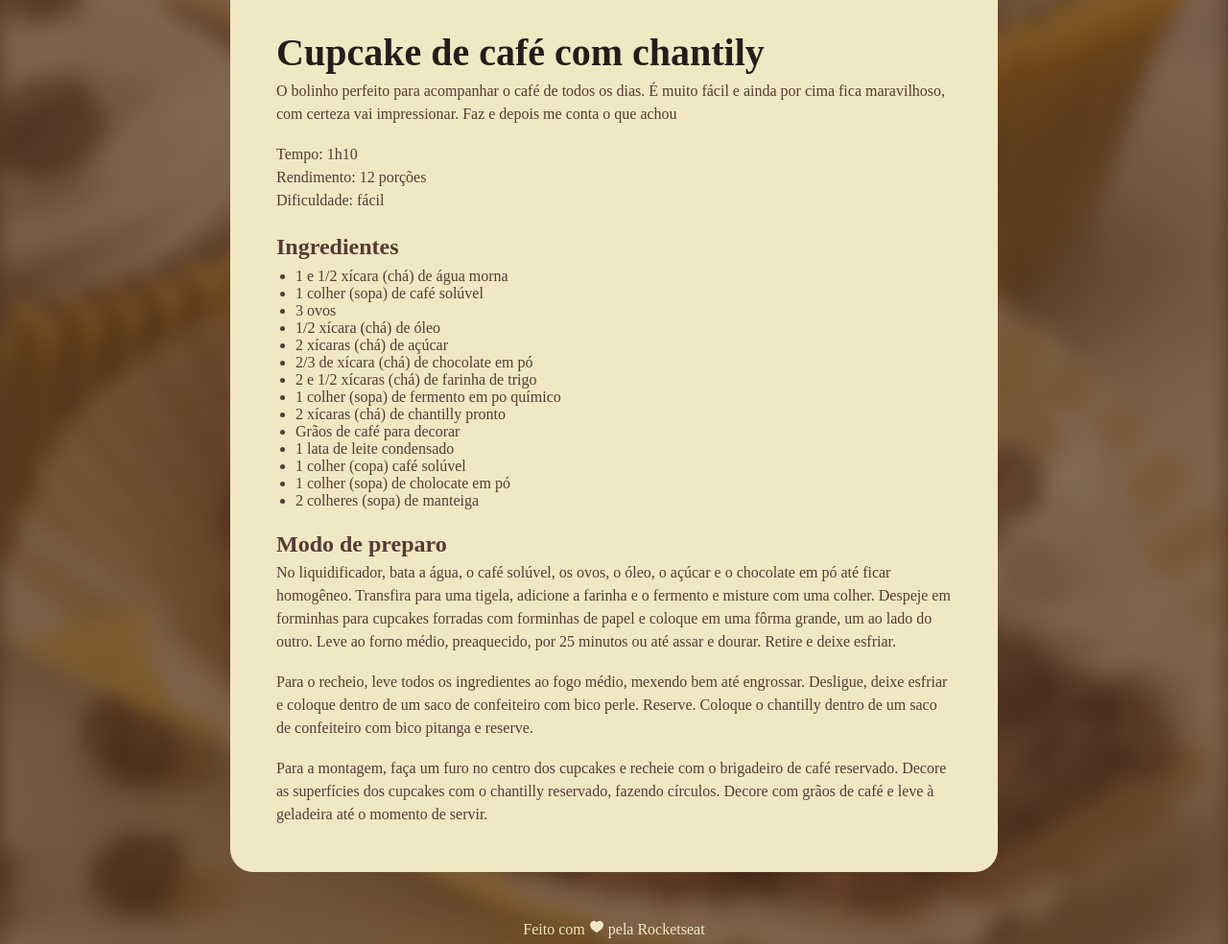
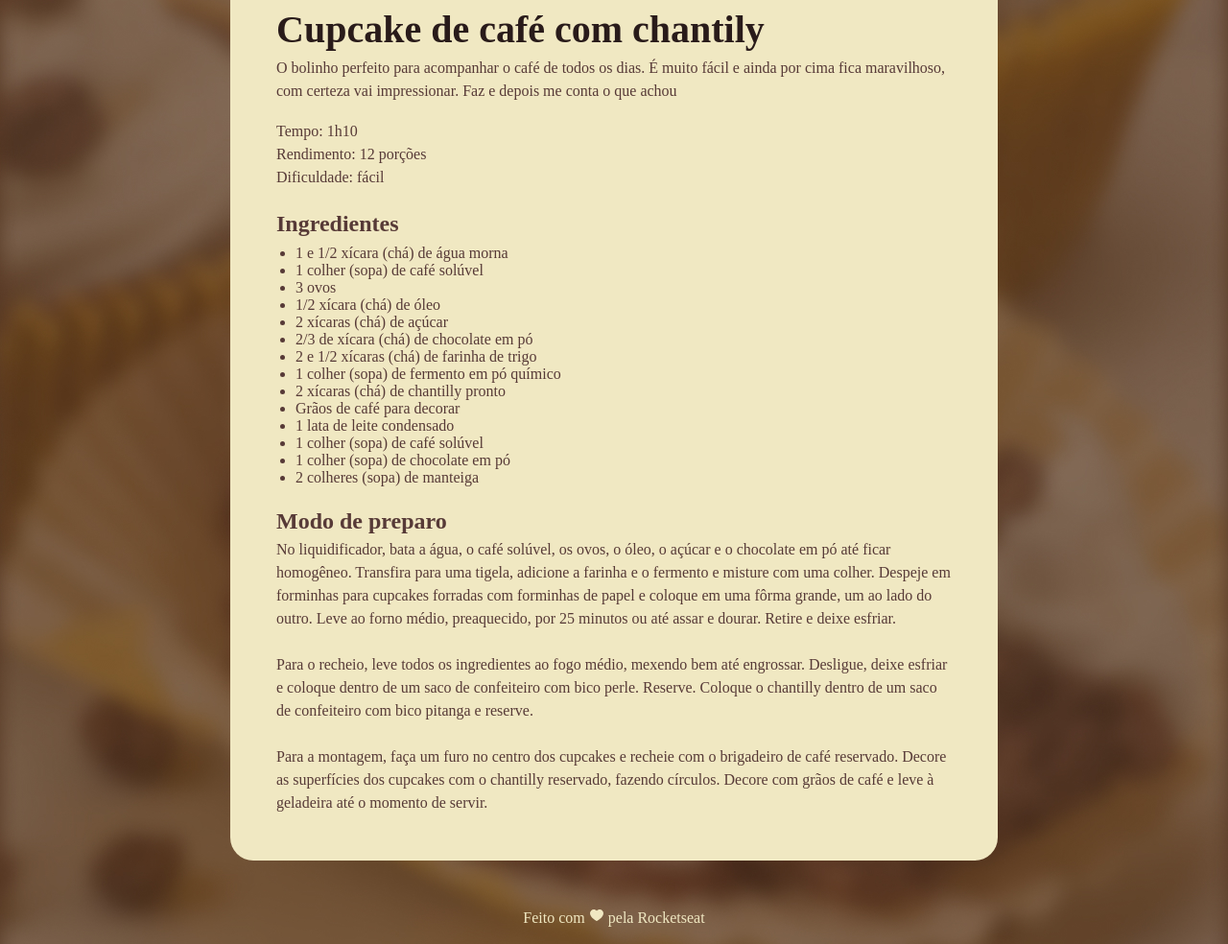
Before and after one commit to devIecb/recipe-page, a plain HTML site: page index.html in a window 1280 px wide. Shown: the part 503-1487 px from the top of the page at 96% size. Drawn offline with Linux system fonts and the light colour scheme; a web font is replaced by a local one.

Commit message:
fix: Pequenos erros e alterações na estrutura do HTML e CSS

```diff
--- a/index.html
+++ b/index.html
@@ -1,5 +1,5 @@
 <!DOCTYPE html>
-<html lang="en">
+<html lang="pt-br">
 
 <head>
     <link rel="preconnect" href="https://fonts.googleapis.com">
@@ -12,12 +12,12 @@
 </head>
 
 <body>
-    <div class="main-container">
-        <div class="recipe">
-            <div class="cup-img">
-                <img src="assets/main-img.png" alt="">
-            </div>
-            <div class="cup-text">
+    <div class="page">
+        <div class="container">
+            <img src="assets/main-img.png" alt="Imagem Ilustrativa do resultado">
+            <main>
+                <div class="main">
+                    <section id="about">
                         <h1>Cupcake de café com chantily</h1>
                         <p>
                             O bolinho perfeito para acompanhar o café de todos os dias.
@@ -25,10 +25,15 @@
                             vai impressionar. Faz e depois me conta o que achou
                         </p>
                         <br>
-                <p>Tempo: 1h10</p>
-                <p>Rendimento: 12 porções</p>
-                <p>Dificuldade: fácil</p>
+                        <p>
+                            Tempo: 1h10 <br>
+                            Rendimento: 12 porções <br>
+                            Dificuldade: fácil
+                        </p>
                         <br>
+                    </section>
+
+                    <section id="ingredients">
                         <h2>Ingredientes</h2>
                         <div class="list">
                             <ul>
@@ -39,16 +44,18 @@
                                 <li>2 xícaras (chá) de açúcar</li>
                                 <li>2/3 de xícara (chá) de chocolate em pó</li>
                                 <li>2 e 1/2 xícaras (chá) de farinha de trigo</li>
-                        <li>1 colher (sopa) de fermento em po químico</li>
+                                <li>1 colher (sopa) de fermento em pó químico</li>
                                 <li>2 xícaras (chá) de chantilly pronto</li>
                                 <li>Grãos de café para decorar</li>
                                 <li>1 lata de leite condensado</li>
-                        <li>1 colher (copa) café solúvel</li>
-                        <li>1 colher (sopa) de cholocate em pó</li>
+                                <li>1 colher (sopa) de café solúvel</li>
+                                <li>1 colher (sopa) de chocolate em pó</li>
                                 <li>2 colheres (sopa) de manteiga</li>
                             </ul>
                             <br>
                         </div>
+                    </section>
+                    <section id="preparation">
                         <h2>Modo de preparo</h2>
                         <p>
                             No liquidificador, bata a água, o café solúvel, os ovos,
@@ -58,28 +65,26 @@
                             forradas com forminhas de papel e coloque em uma fôrma grande,
                             um ao lado do outro. Leve ao forno médio, preaquecido, por 25
                             minutos ou até assar e dourar. Retire e deixe esfriar.
-                </p>
-                <br>
-                <p>
+                            <br><br>
                             Para o recheio, leve todos os ingredientes ao fogo médio,
                             mexendo bem até engrossar. Desligue, deixe esfriar e coloque
                             dentro de um saco de confeiteiro com bico perle. Reserve.
                             Coloque o chantilly dentro de um saco de confeiteiro com
                             bico pitanga e reserve.
-                </p>
-                <br>
-                <p>
+                            <br><br>
                             Para a montagem, faça um furo no centro dos cupcakes e
                             recheie com o brigadeiro de café reservado. Decore as
                             superfícies dos cupcakes com o chantilly reservado,
                             fazendo círculos. Decore com grãos de café e leve à
                             geladeira até o momento de servir.
                         </p>
+                    </section>
                 </div>
+            </main>
         </div>
-        <div class="message">
-            <p>Feito com <img src="assets/ph_heart-fill.svg"> pela Rocketseat</p>
-        </div>
+        <footer id="credits">
+            <p>Feito com <img src="assets/ph_heart-fill.svg" alt="Coração"> pela Rocketseat</p>
+        </footer>
     </div>
 </body>
 
--- a/styles/style.css
+++ b/styles/style.css
@@ -29,7 +29,7 @@ body {
 }
 
 
-.recipe {
+.container {
     height: 80%;
     width: 800px;
     margin: 48px auto;
@@ -38,20 +38,19 @@ body {
     background-color: #F0E8C2;
 }
 
-.cup-img img {
+.page img {
     border-radius: 16px;
-    margin-bottom: 24px;
 }
 
-.cup-text {
-    padding: 24px 24px;
+.main {
+    padding: 24px;
 }
 
 .list {
     padding: 4px 20px 0;
 }
 
-.message p {
+#credits p {
     text-align: center;
     color: #F0E8C2;
 }
```
Lines whose indentation alone changed are shown as unchanged.
